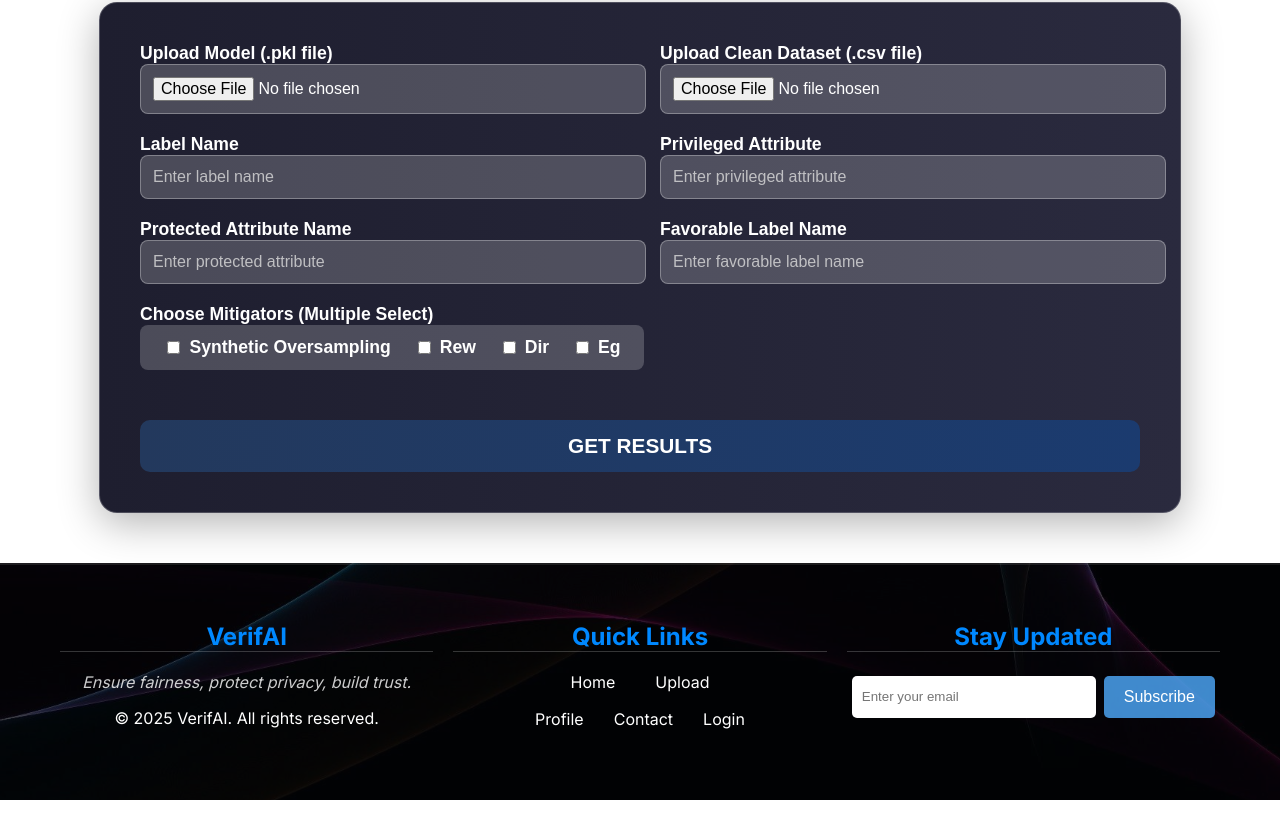
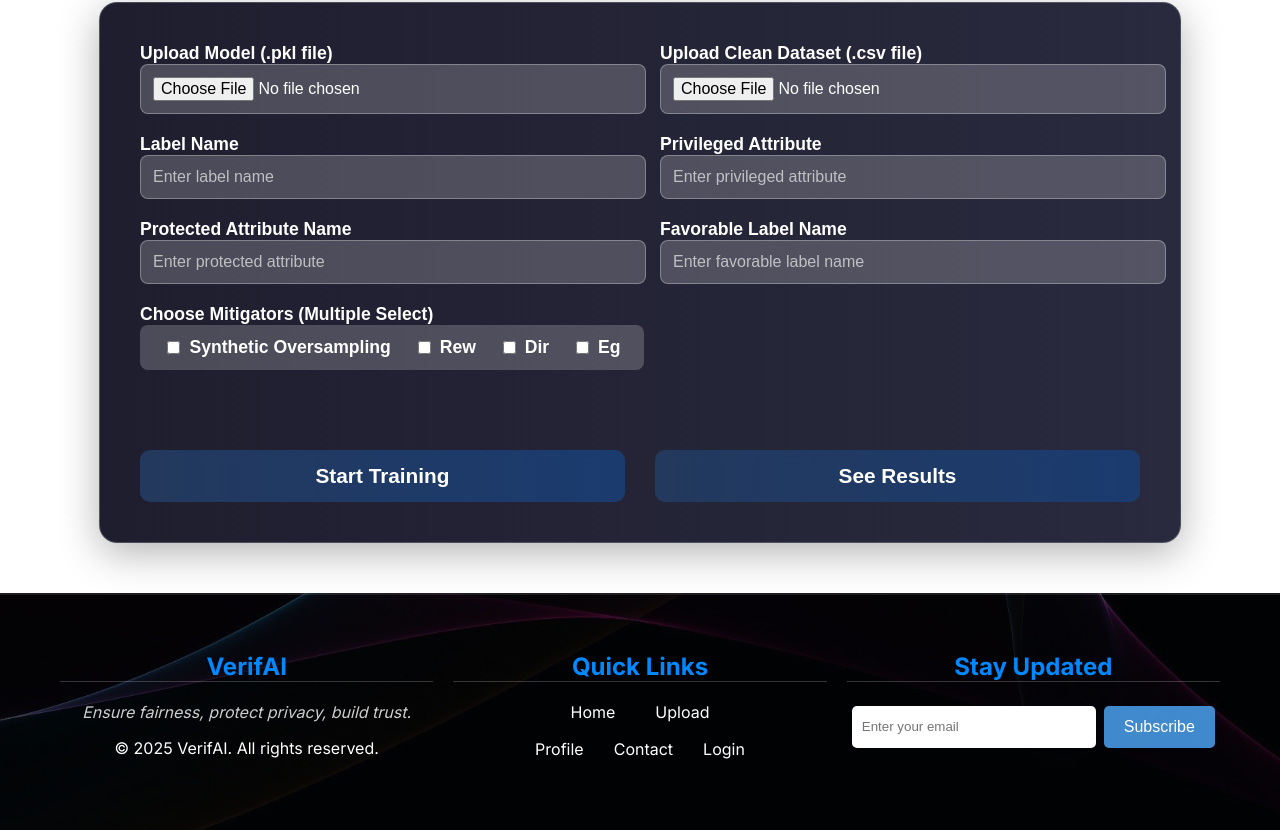
Before and after one commit to VerifAI-inc/VerifAI, a React (Create React App) app in the folder verifai-frontend/: page /upload in a window 1280 px wide. Shown: the part 530-1360 px from the top of the page. Before the commit the page ends 1330 px from the top, so only its background shows below. Built offline with nearby package versions, Linux system fonts and the light colour scheme; sample sign-in values are in the browser's storage.

Commit message:
some fix

```diff
--- a/verifai-frontend/src/pages/Upload.js
+++ b/verifai-frontend/src/pages/Upload.js
@@ -1,8 +1,10 @@
 import React, { useState } from "react";
-import { Link } from "react-router-dom";
+import { Link, useNavigate } from "react-router-dom";
 import "../styles/pages/Upload.css";
 
 const Upload = () => {
+  const navigate = useNavigate();
+
   const [uploadModelFile, setUploadModelFile] = useState(null);
   const [uploadDatasetFile, setUploadDatasetFile] = useState(null);
   const [uploadLabelName, setUploadLabelName] = useState("");
@@ -19,7 +21,7 @@ const Upload = () => {
   };
 
   const getAuthHeader = () => ({
-    "Authorization": `Bearer ${localStorage.getItem('token')}`,
+    Authorization: `Bearer ${localStorage.getItem("token")}`,
   });
 
   const handleModelFileChange = async (e) => {
@@ -60,7 +62,7 @@ const Upload = () => {
     formData.append("favorableLabel", uploadFavorableLabel);
     formData.append("protectedAttribute", uploadProtectedAttribute);
     formData.append("privilegedAttribute", uploadPrivilegedAttribute);
-    setUploadDpModel("");  // (this line should be before, ideally when setting state)
+    setUploadDpModel("");
     formData.append("dpModel", uploadDpModel);
     formData.append("epsilon", "1.0");
 
@@ -74,12 +76,11 @@ const Upload = () => {
       });
       const data = await response.json();
       console.log("Upload response:", data);
-      setUploadResult(data);  // ✅ update `uploadResult`, not `previewInfo`
+      setUploadResult(data);
     } catch (error) {
       console.error("Error during file upload:", error);
     }
   };
-
 
   return (
     <div className="upload-container">
@@ -109,7 +110,6 @@ const Upload = () => {
                   />
                 </div>
 
-                {/* Model Preview */}
                 {previewInfo && (
                   <div className="model-preview">
                     <h3>Uploaded Model</h3>
@@ -194,9 +194,15 @@ const Upload = () => {
               </div>
             </div>
 
-            <button className="upload-button" onClick={handleSubmit}>
-              GET RESULTS
-            </button>
+            {/* BUTTONS SECTION */}
+            <div style={{ display: "flex", justifyContent: "center", gap: "30px", marginTop: "30px" }}>
+              <button className="upload-button" onClick={handleSubmit}>
+                Start Training
+              </button>
+              <button className="upload-button" onClick={() => navigate("/results")}>
+                See Results
+              </button>
+            </div>
 
             {uploadResult && (
               <div className="upload-result">
```
Also changed, not shown: 1 other file (tests, documents, lock files or other folders).
